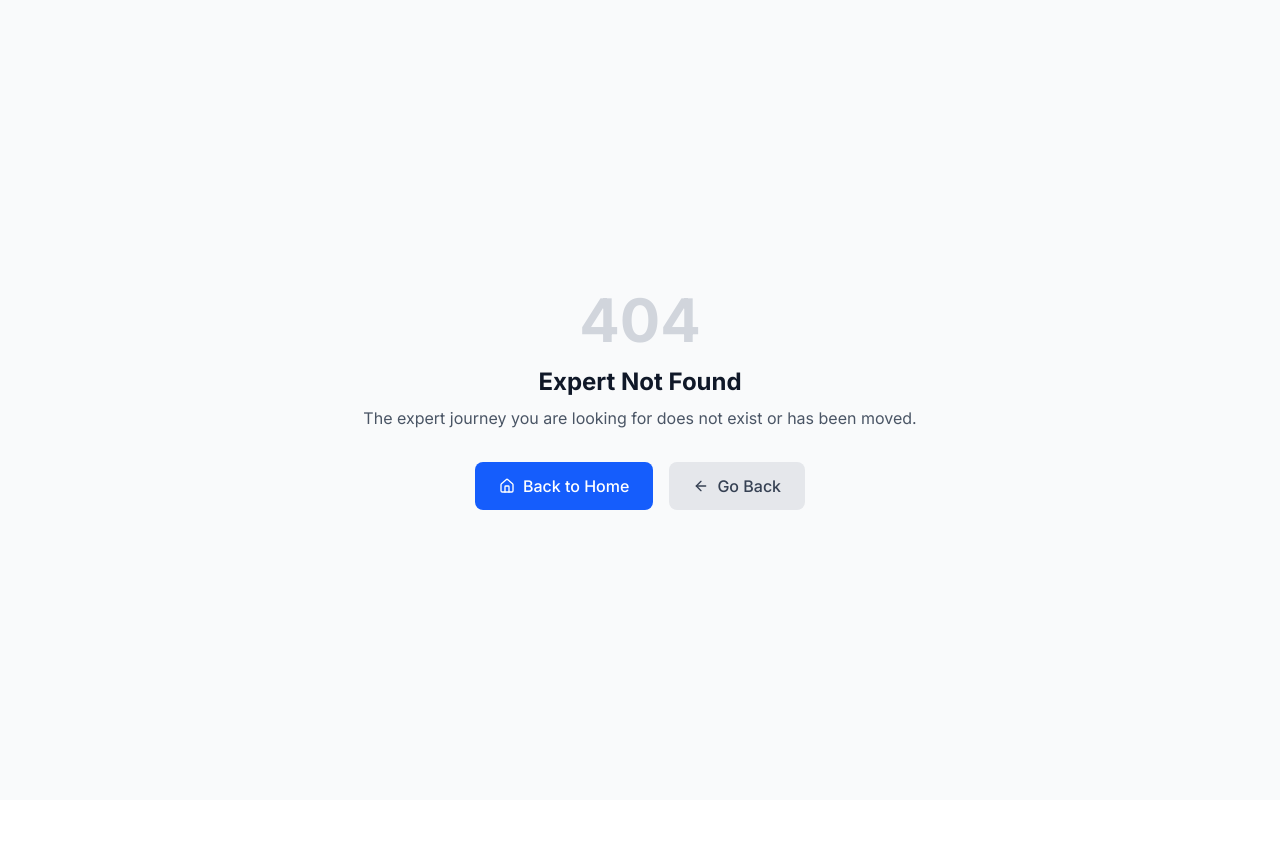
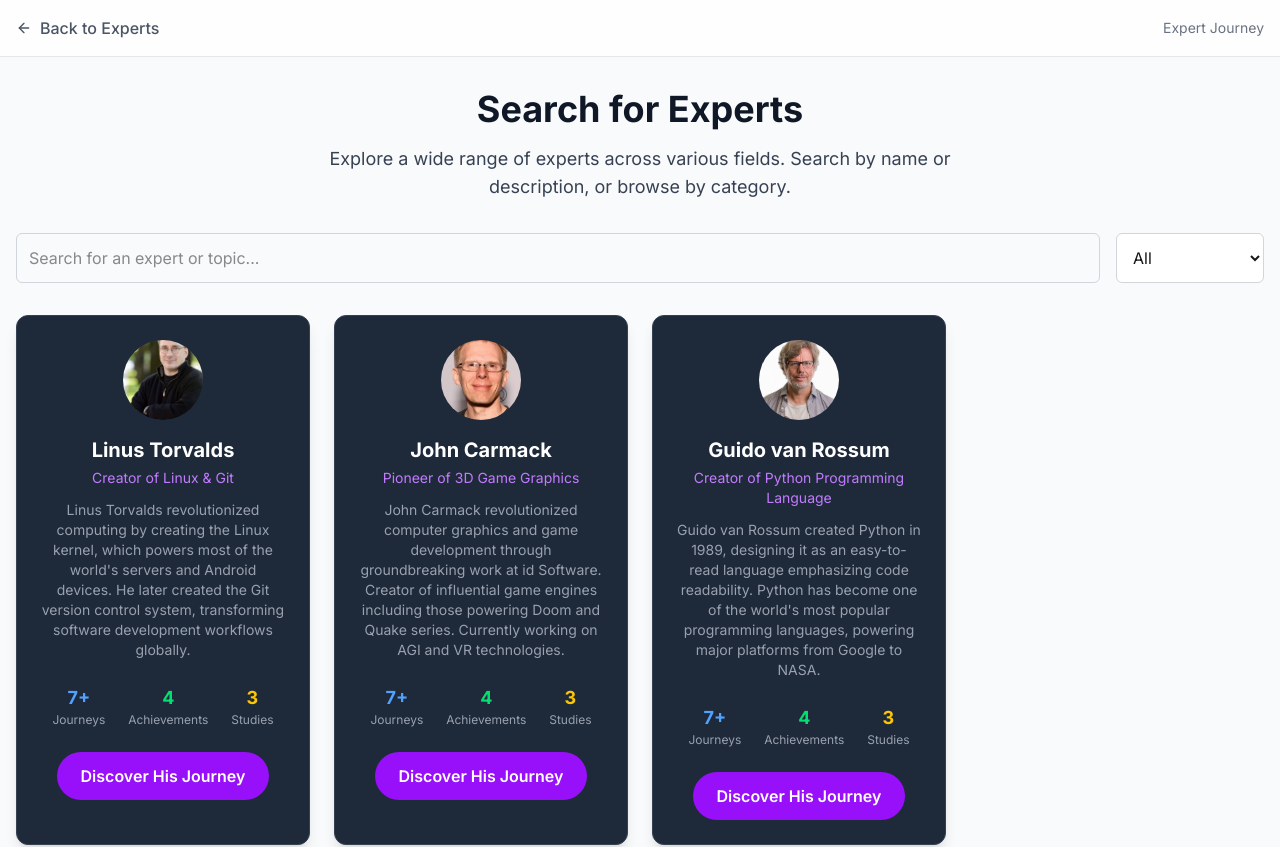
Before and after one commit to AnasHbaieb/journey, a Next.js app: page /search in a window 1280 px wide. Before the commit this address had no page. Shown: the top 847 px of the page. Before the commit the page ends 800 px from the top, so only its background shows below. Built offline with nearby package versions, Linux system fonts and the light colour scheme.

Commit message:
build search page

```diff
--- /dev/null
+++ b/app/(content)/search/components/CategoryFilter.tsx
@@ -0,0 +1,21 @@
+import React from "react"
+
+interface CategoryFilterProps {
+  selectedCategory: string;
+  setSelectedCategory: (category: string) => void;
+  availableCategories: string[];
+}
+
+export default function CategoryFilter({ selectedCategory, setSelectedCategory, availableCategories }: CategoryFilterProps) {
+  return (
+    <select
+      className="p-3 rounded-md border border-gray-300 focus:outline-none focus:ring-2 focus:ring-blue-500 bg-white"
+      value={selectedCategory}
+      onChange={(e) => setSelectedCategory(e.target.value)}
+    >
+      {availableCategories.map(category => (
+        <option key={category} value={category}>{category}</option>
+      ))}
+    </select>
+  )
+}
--- /dev/null
+++ b/app/(content)/search/components/Result.tsx
@@ -0,0 +1,25 @@
+import React from "react"
+import ExpertCard from "../../../(landing)/components/ExpertCard"
+import { Expert } from "../../../data/mockdata"
+
+interface ResultProps {
+  filteredExperts: Expert[];
+}
+
+export default function Result({ filteredExperts }: ResultProps) {
+  return (
+    <section>
+      {filteredExperts.length === 0 ? (
+        <p className="text-center text-gray-600 text-xl">
+          No experts found matching your search/filter criteria.
+        </p>
+      ) : (
+        <div className="grid grid-cols-1 sm:grid-cols-2 lg:grid-cols-3 xl:grid-cols-4 gap-6">
+          {filteredExperts.map((expert) => (
+            <ExpertCard key={expert.id} expert={expert} />
+          ))}
+        </div>
+      )}
+    </section>
+  )
+}
--- /dev/null
+++ b/app/(content)/search/components/SearchInput.tsx
@@ -0,0 +1,18 @@
+import React from "react"
+
+interface SearchInputProps {
+  searchTerm: string;
+  setSearchTerm: (term: string) => void;
+}
+
+export default function SearchInput({ searchTerm, setSearchTerm }: SearchInputProps) {
+  return (
+    <input
+      type="text"
+      placeholder="Search for an expert or topic..."
+      className="flex-1 p-3 rounded-md border border-gray-300 focus:outline-none focus:ring-2 focus:ring-blue-500"
+      value={searchTerm}
+      onChange={(e) => setSearchTerm(e.target.value)}
+    />
+  )
+}
--- /dev/null
+++ b/app/(content)/search/components/SearchSection.tsx
@@ -0,0 +1,63 @@
+'use client'
+
+import React, { useState, useMemo } from "react"
+import { useSearchParams } from "next/navigation"
+import { experts, Expert } from "../../../data/mockdata"
+import Result from "./Result"
+import SearchInput from "./SearchInput"
+import CategoryFilter from "./CategoryFilter"
+
+export default function SearchSection() {
+  const searchParams = useSearchParams()
+  const initialSearchTerm = searchParams.get("search") || ""
+
+  const [searchTerm, setSearchTerm] = useState(initialSearchTerm)
+  const [selectedCategory, setSelectedCategory] = useState("All")
+
+  const availableCategories = useMemo(() => {
+    const categories = new Set<string>()
+    experts.forEach((expert: Expert) => {
+      expert.category?.forEach((cat: string) => categories.add(cat))
+    })
+    return ["All", ...Array.from(categories).sort()]
+  }, [experts])
+
+  const filteredExperts = useMemo(() => {
+    return experts.filter(
+      (expert: Expert) => {
+        const matchesSearchTerm = (
+          expert.name.toLowerCase().includes(searchTerm.toLowerCase()) ||
+          expert.title.toLowerCase().includes(searchTerm.toLowerCase()) ||
+          expert.about.toLowerCase().includes(searchTerm.toLowerCase())
+        )
+
+        const matchesCategory = (
+          selectedCategory === "All" ||
+          (expert.category && expert.category.some((cat: string) => cat.toLowerCase() === selectedCategory.toLowerCase()))
+        )
+
+        return matchesSearchTerm && matchesCategory
+      }
+    )
+  }, [searchTerm, selectedCategory, experts])
+
+  return (
+    <section className="mb-8">
+      <h1 className="text-4xl font-bold text-gray-900 mb-4 text-center">Search for Experts</h1>
+      <p className="text-lg text-gray-700 mb-8 text-center max-w-2xl mx-auto">
+        Explore a wide range of experts across various fields. Search by name or description, or browse by category.
+      </p>
+
+      <div className="flex flex-col md:flex-row gap-4 mb-8">
+        <SearchInput searchTerm={searchTerm} setSearchTerm={setSearchTerm} />
+        <CategoryFilter
+          selectedCategory={selectedCategory}
+          setSelectedCategory={setSelectedCategory}
+          availableCategories={availableCategories}
+        />
+      </div>
+      {/* Render the Result component here, passing filteredExperts */}
+      <Result filteredExperts={filteredExperts} />
+    </section>
+  )
+}
--- /dev/null
+++ b/app/(content)/search/layout.tsx
@@ -0,0 +1,9 @@
+import { Suspense } from 'react';
+
+export default function SearchLayout({ children }: { children: React.ReactNode }) {
+  return (
+    <Suspense fallback={<div> loding...</div>}>
+      {children}
+    </Suspense>
+  );
+}
--- /dev/null
+++ b/app/(content)/search/page.tsx
@@ -0,0 +1,16 @@
+import Header from "../journey/components/Header"
+import Footer from "../journey/components/Footer"
+import SearchSection from "./components/SearchSection"
+
+export default function SearchExpertsPage() {
+
+  return (
+    <div className="min-h-screen bg-gray-50">
+      <Header />
+      <main className="container mx-auto px-4 py-8">
+        <SearchSection />
+      </main>
+      <Footer />
+    </div>
+  )
+}
--- /dev/null
+++ b/app/(landing)/components/Header.tsx
@@ -0,0 +1,25 @@
+import Link from "next/link";
+
+const Header = () => {
+  return (
+    <header className="bg-white shadow-md py-4 px-6 flex justify-between items-center">
+      <div className="text-2xl font-bold text-gray-800">
+        <Link href="/">
+          Home
+        </Link>
+      </div>
+      <nav>
+        <ul className="flex space-x-6">
+          <li>
+            <Link href="/search" className="text-gray-600 hover:text-blue-600 transition duration-300 ease-in-out">
+              Search
+            </Link>
+          </li>
+          {/* You can add more links here later */}
+        </ul>
+      </nav>
+    </header>
+  );
+};
+
+export default Header;
--- a/app/(landing)/components/HeroSection.tsx
+++ b/app/(landing)/components/HeroSection.tsx
@@ -45,13 +45,13 @@ export default function HeroSection() {
             onChange={(e) => setHeroSearchTerm(e.target.value)}
             onKeyPress={(e) => {
               if (e.key === 'Enter') {
-                router.push(`/?search=${heroSearchTerm}`)
+                router.push(`/journey/search?search=${heroSearchTerm}`)
               }
             }}
           />
           <button
             className="ml-3 px-6 py-3 bg-purple-600 rounded-full text-white font-semibold hover:bg-purple-700 transition duration-300"
-            onClick={() => router.push(`/?search=${heroSearchTerm}`)}
+            onClick={() => router.push(`/journey/search?search=${heroSearchTerm}`)}
           >
             Search
           </button>
--- a/app/(landing)/components/MeetOurFeaturedExperts.tsx
+++ /dev/null
@@ -1,48 +0,0 @@
-'use client'
-import ExpertCard from "./ExpertCard"
-import { experts } from "../../data/mockdata"
-import { useState, useMemo } from "react"
-
-export default function MeetOurFeaturedExperts() {
-  const [searchTerm] = useState("")
-  const [selectedCategory] = useState("All")
-
-  const filteredExperts = useMemo(() => {
-    return experts.filter(
-      (expert) => {
-        const matchesSearchTerm = (
-          expert.name.toLowerCase().includes(searchTerm.toLowerCase()) ||
-          expert.title.toLowerCase().includes(searchTerm.toLowerCase())
-        )
-
-        const matchesCategory = (
-          selectedCategory === "All" ||
-          (expert.category && expert.category.some(cat => cat.toLowerCase() === selectedCategory.toLowerCase()))
-        )
-
-        return matchesSearchTerm && matchesCategory
-      }
-    )
-  }, [searchTerm, selectedCategory, experts])
-
-  return (
-    <section id="featured-experts-section" className="py-16 px-4 md:px-8 text-center bg-gray-900">
-      <div className="max-w-6xl mx-auto">
-        <h2 className="text-3xl md:text-4xl font-bold text-white mb-4">
-          Meet Our Featured Experts
-        </h2>
-        <p className="text-gray-400 mb-12 max-w-2xl mx-auto">
-          Explore a diverse range of professionals across various industries, discover their unique journeys.
-        </p>
-
-
-        {/* Expert Cards Grid */}
-        <div className="grid grid-cols-1 md:grid-cols-2 lg:grid-cols-3 gap-8">
-          {filteredExperts.map((expert) => (
-            <ExpertCard key={expert.id} expert={expert} />
-          ))}
-        </div>
-      </div>
-    </section>
-  )
-}
--- a/app/(landing)/page.tsx
+++ b/app/(landing)/page.tsx
@@ -1,15 +1,15 @@
 import HeroSection from "./components/HeroSection"
 import TrustedByProfessionals from "./components/TrustedByProfessionals"
-import MeetOurFeaturedExperts from "./components/MeetOurFeaturedExperts"
 import WhyChooseExpertJourney from "./components/WhyChooseExpertJourney"
 import CTA from "./components/CTA"
+import Header from "./components/Header"
 
 export default function LandingPage() {
   return (
     <div className="min-h-screen bg-gradient-to-br from-purple-950 via-gray-900 to-black text-white">
+      <Header />
       <HeroSection />
       <TrustedByProfessionals />
-      <MeetOurFeaturedExperts />
       <WhyChooseExpertJourney />
       <CTA />
     </div>
```
